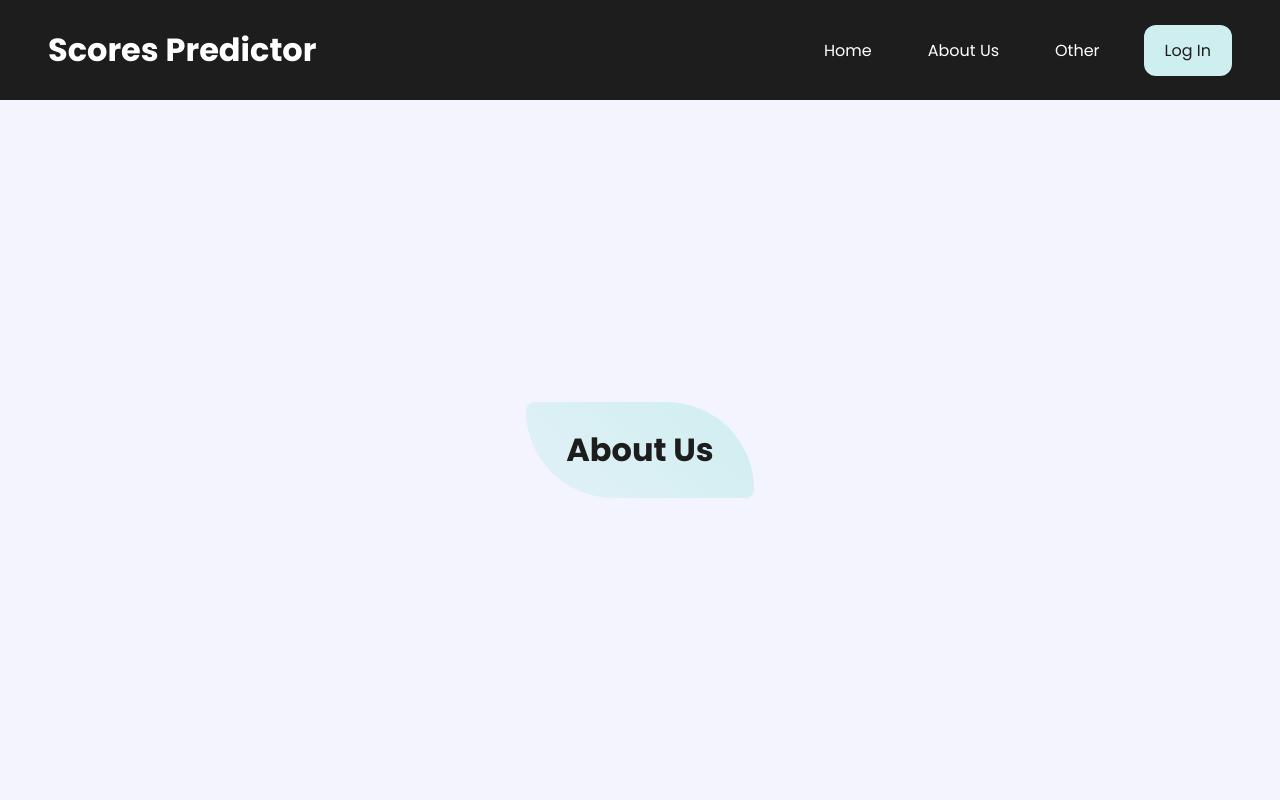
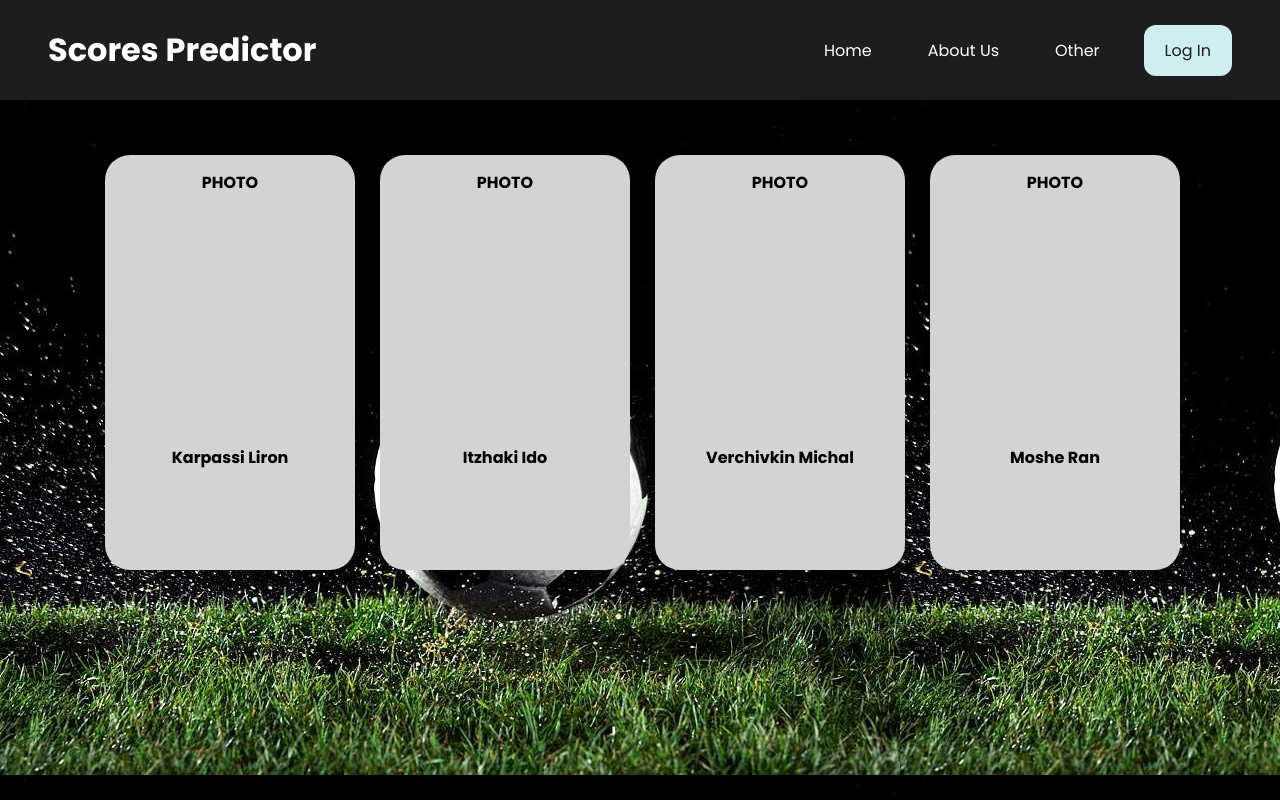
Before and after one commit to LironKarpassi/ScoresPredictor, a React (Create React App) app: page /about-page in a window 1280 px wide. Built offline with nearby package versions, Linux system fonts and the light colour scheme; no server answers.

Commit message:
WithAboutUs

```diff
--- /dev/null
+++ b/src/pages/AboutUs.css
@@ -0,0 +1,86 @@
+.AboutUsbackground{
+    background-image: url(./images/field.png);
+    height: 100%;
+    width: 100%;
+}
+.TeamMembers{
+    background-color:none;
+    height: 70%;
+    width: 85%;
+    position: absolute;
+    left: 100px;
+    top: 150px;
+
+}
+
+.Liron{
+    background-color:lightgray;
+    height:415px ;
+    width: 250px;
+    position: relative;
+    left: 5px ;
+    top: 5px;
+    bottom: 5px;
+    border-radius: 25px;
+}
+
+.Ido{
+    background-color:lightgray;
+    height:415px ;
+    width: 250px;
+    position:absolute;
+    left: 280px ;
+    top: 5px;
+    bottom: 5px;
+    border-radius: 25px;
+}
+
+.Michal{
+    background-color:lightgray;
+    height:415px ;
+    width: 250px;
+    position:absolute;
+    left: 555px ;
+    top: 5px;
+    bottom: 5px;
+    border-radius: 25px;
+}
+
+.Ran{
+    background-color: lightgray;
+    height:415px ;
+    width: 250px;
+    position:absolute;
+    left: 830px ;
+    top: 5px;
+    bottom: 5px;
+    border-radius: 25px;
+}
+
+.Photo{
+    background-color: none;
+    height: 250px ;
+    width: 200px;
+    position:absolute;
+    left: 25px ;
+    top: 15px;
+    bottom: 5px;
+}
+
+.AboutMember{
+    background-color: none;
+    height: 100px ;
+    width: 200px;
+    position:absolute;
+    left: 25px ;
+    top: 290px;
+    bottom: 5px;
+}
+
+h2{
+    color: black;
+    font-size: medium;
+    background-color: none;
+    text-align: center;
+
+}
--- a/src/pages/AboutUs.js
+++ b/src/pages/AboutUs.js
@@ -1,7 +1,36 @@
 import React from "react";
-
+import './AboutUs.css';
 const AboutUs = () => {
-    return <h1>About Us</h1>;
+    return (
+        <div className="AboutUsbackground">
+            <div className= "TeamMembers">
+                <div className="Liron">
+                    <div className="Photo">
+                        <h2>PHOTO</h2>
+                    </div>
+                    <div className="AboutMember"><h2>Karpassi Liron</h2></div>
+                </div>
+                <div className="Ido">
+                <div className="Photo">
+                        <h2>PHOTO</h2>
+                    </div>
+                    <div className="AboutMember"><h2>Itzhaki Ido</h2></div>
+                </div>
+                <div className="Michal">
+                <div className="Photo">
+                        <h2>PHOTO</h2>
+                    </div>
+                    <div className="AboutMember"><h2>Verchivkin Michal</h2></div>
+                </div>
+                <div className="Ran">
+                <div className="Photo">
+                        <h2>PHOTO</h2>
+                    </div>
+                    <div className="AboutMember"><h2>Moshe Ran</h2></div>
+                </div>
+            </div>
+        </div>
+        )
 };
 
 export default AboutUs;
```
Also changed, not shown: src/pages/images/field.png (added).
